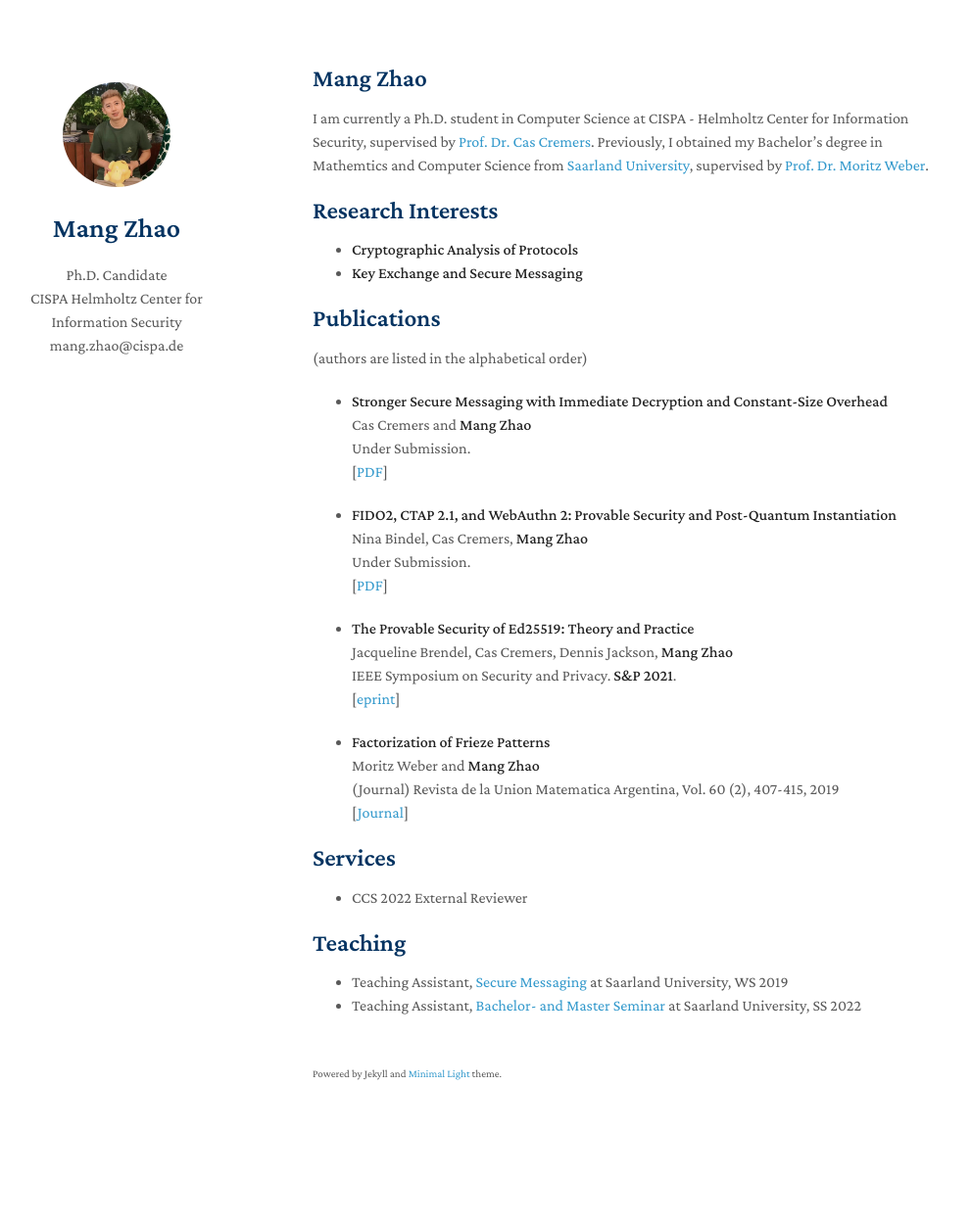
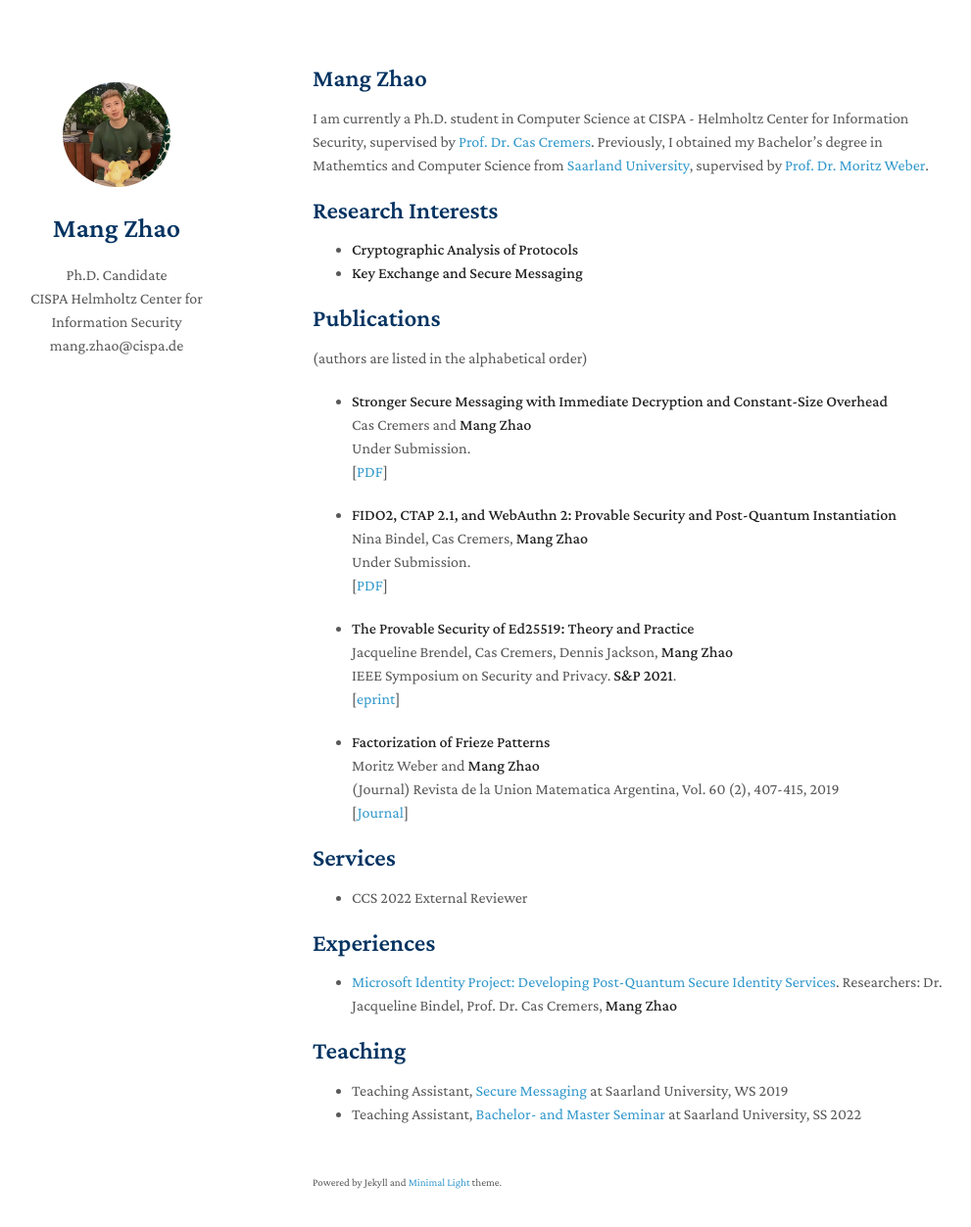
Before and after one commit to 422256579/myHomepage, a Jekyll site: the page built from index.md, in a window 1280 px wide and 1288 px high. Shown: the top 1253 px of the window at 98% size, without its empty margins (151-1142 px from the left). Built offline with Jekyll 4.4.1, drawn with Linux system fonts in a browser that asks for light colours; nearby versions of some CDN libraries; a style sheet for code colours, icons or effects is not loaded; our own code applies the rules of GitHub Pages for plain Markdown files.

Commit message:
Update index.md

```diff
--- a/index.md
+++ b/index.md
@@ -51,6 +51,10 @@ I am currently a Ph.D. student in Computer Science at CISPA - Helmholtz Center f
 
 - CCS 2022 External Reviewer
 
+## Experiences
+
+- [Microsoft Identity Project: Developing Post-Quantum Secure Identity Services](https://www.microsoft.com/en-us/msrc/grant-microsoft-identity). Researchers: Dr. Jacqueline Bindel, Prof. Dr. Cas Cremers, **Mang Zhao**
+
 ## Teaching
 
 - Teaching Assistant, [Secure Messaging](https://cms.cispa.saarland/secmes/) at Saarland University, WS 2019
```
